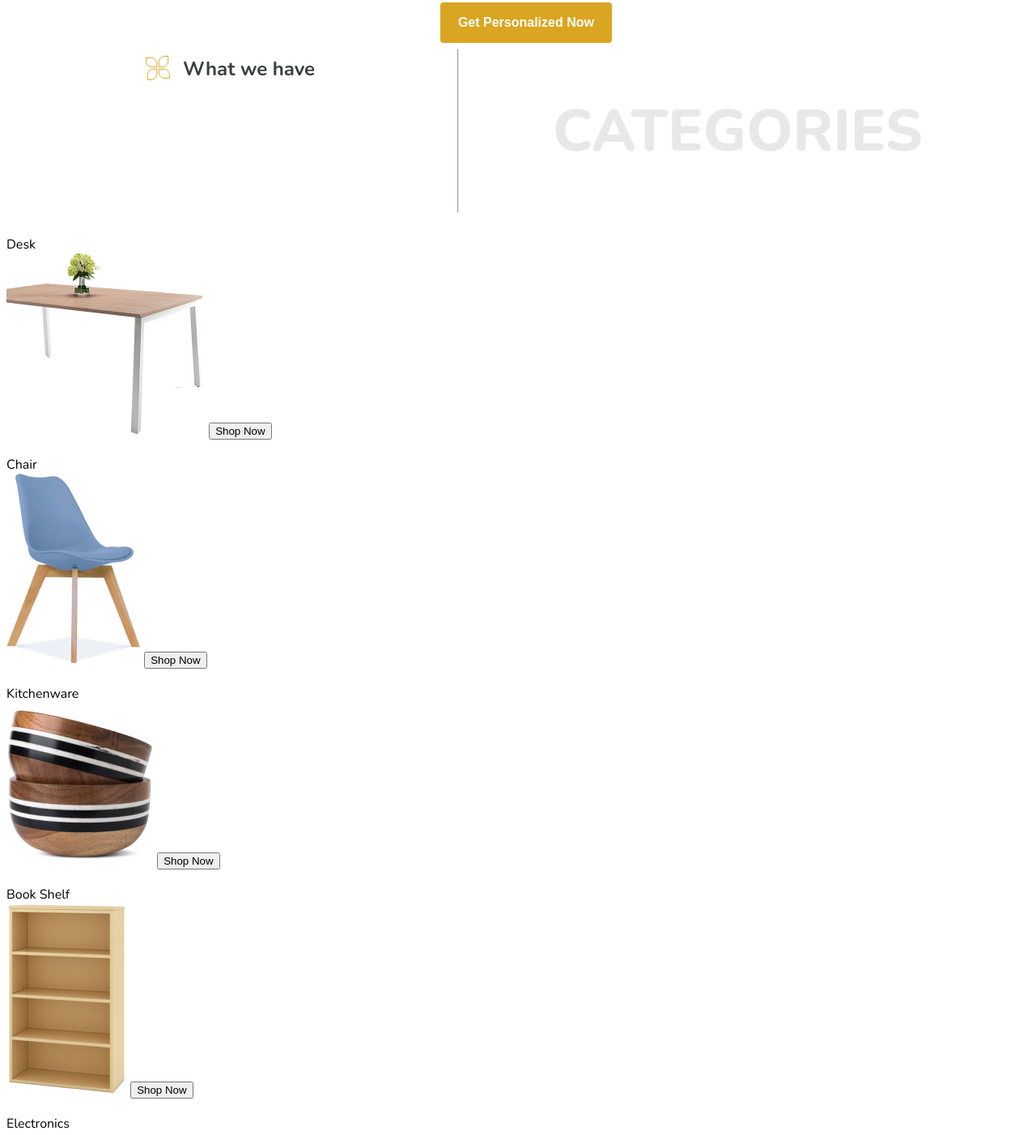
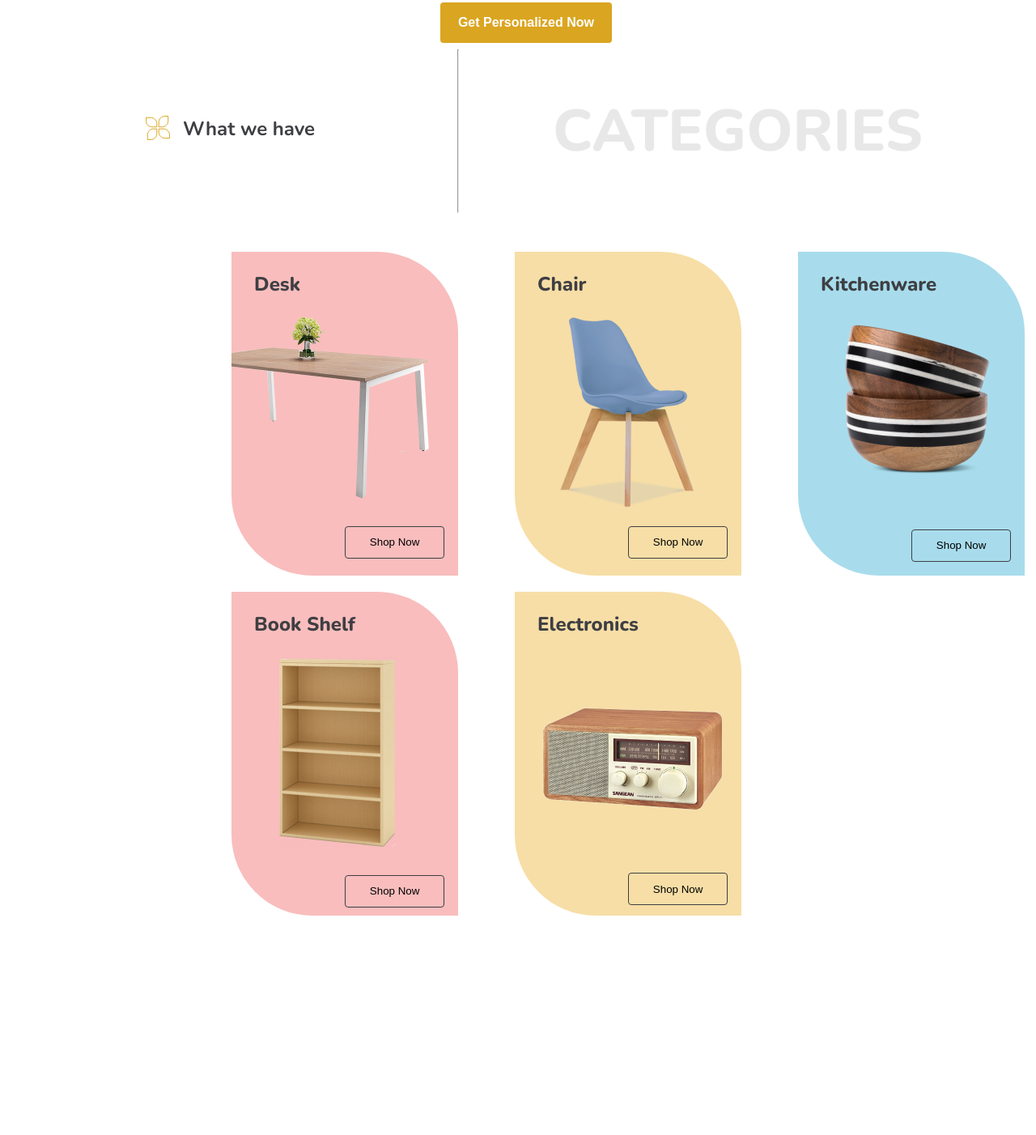
Before and after one commit to GogolNichita/Template, a plain HTML site: page HTML + CSS Template/index.html in a window 1280 px wide. Shown: the part 2221-3623 px from the top of the page at 81% size. After the commit the page ends 3360 px from the top, so only its background shows below. Drawn offline with nearby package versions, Linux system fonts and the light colour scheme.

Commit message:
Categories css

```diff
--- a/HTML + CSS Template/index.html
+++ b/HTML + CSS Template/index.html
@@ -104,31 +104,33 @@
             <hr>
             <h2>CATEGORIES</h2>
         </header>
+    <div id="structure">
         <div id="Desk">
-            <div>Desk</div>
+            <p>Desk</p>
             <img src="img/Table1.png" alt="">
             <button>Shop Now</button>
         </div>
         <div id="Chair">
-            <div>Chair</div>
+            <p>Chair</p>
             <img src="img/Chair.png" alt="">
             <button>Shop Now</button>
         </div>
         <div id="Kitchenware">
-            <div>Kitchenware</div>
+            <p>Kitchenware</p>
             <img src="img/Kitchenware.png" alt="">
             <button>Shop Now</button>
         </div>
         <div id="BookShelf">
-            <div>Book Shelf</div>
+            <p>Book Shelf</p>
             <img src="img/BookShelf.png" alt="">
             <button>Shop Now</button>
         </div>
         <div id="Electronics">
-            <div>Electronics</div>
+            <p>Electronics</p>
             <img src="img/Electronics.png" alt="">
             <button>Shop Now</button>
         </div>
+    </div>
     </section>
 </body>
 </html>
--- a/HTML + CSS Template/style.css
+++ b/HTML + CSS Template/style.css
@@ -222,3 +222,175 @@ section article img{
     color: #FFFFFF;
     border: none;
 }
+
+#Categories figure{
+    margin-top: 9%;
+}
+
+#structure{
+    display: grid;
+    grid-template-columns: repeat(3,350px);
+    margin-left: 22%;
+}
+
+#Desk{
+    width: 280px;
+    height: 400px;
+    left: 0px;
+    top: 0px;
+    background: #F9BDBD;
+    border: none;
+    border-bottom-left-radius: 100px;
+    border-top-right-radius: 100px;
+}
+
+#Desk p{
+    font-weight: 800;
+    font-size: 24px;
+    line-height: 33px;
+    color: #3E3F43;
+    padding-left: 10%;
+}
+
+#Desk button{
+    background: #F9BDBD;
+    border: 1px solid #3E3F43;
+    border-radius: 4px;
+    width: 123px;
+    height: 40px;
+    margin-left: 50%;
+    margin-top: 10%;
+}
+
+#Chair{
+    width: 280px;
+    height: 400px;
+    left: 336px;
+    top: 0px;
+    background: #F7DEA6;
+    border: none;
+    border-bottom-left-radius: 100px;
+    border-top-right-radius: 100px;
+}
+
+#Chair p{
+    font-weight: 800;
+    font-size: 24px;
+    line-height: 33px;
+    color: #3E3F43;
+    padding-left: 10%;
+}
+
+#Chair img{
+    padding-left: 20%;
+}
+
+#Chair button{
+    background: #F7DEA6;
+    border: 1px solid #3E3F43;
+    border-radius: 4px;
+    width: 123px;
+    height: 40px;
+    margin-left: 50%;
+    margin-top: 6%;
+}
+
+#Kitchenware{
+    width: 280px;
+    height: 400px;
+    left: 672px;
+    top: 0px;
+    background: #A8DCEC;
+    border: none;
+    border-bottom-left-radius: 100px;
+    border-top-right-radius: 100px;
+}
+
+#Kitchenware p{
+    font-weight: 800;
+    font-size: 24px;
+    line-height: 33px;
+    color: #3E3F43;
+    padding-left: 10%;
+}
+
+#Kitchenware img{
+    padding-left: 20%;
+}
+
+#Kitchenware button{
+    background: #A8DCEC;
+    border: 1px solid #3E3F43;
+    border-radius: 4px;
+    width: 123px;
+    height: 40px;
+    margin-left: 50%;
+    margin-top: 20%;
+}
+
+#BookShelf{
+    width: 280px;
+    height: 400px;
+    left: 0px;
+    top: 0px;
+    background: #F9BDBD;
+    border: none;
+    border-bottom-left-radius: 100px;
+    border-top-right-radius: 100px;
+}
+
+#BookShelf p{
+    font-weight: 800;
+    font-size: 24px;
+    line-height: 33px;
+    color: #3E3F43;
+    padding-left: 10%;
+}
+
+#BookShelf img{
+    padding-left: 20%;
+}
+
+#BookShelf button{
+    background: #F9BDBD;
+    border: 1px solid #3E3F43;
+    border-radius: 4px;
+    width: 123px;
+    height: 40px;
+    margin-left: 50%;
+    margin-top: 10%;
+}
+
+#Electronics{
+    width: 280px;
+    height: 400px;
+    left: 336px;
+    top: 0px;
+    background: #F7DEA6;
+    border: none;
+    border-bottom-left-radius: 100px;
+    border-top-right-radius: 100px;
+}
+
+#Electronics p{
+    font-weight: 800;
+    font-size: 24px;
+    line-height: 33px;
+    color: #3E3F43;
+    padding-left: 10%;
+}
+
+#Electronics img{
+    padding-left: 10%;
+    padding-top: 20%;
+}
+
+#Electronics button{
+    background: #F7DEA6;
+    border: 1px solid #3E3F43;
+    border-radius: 4px;
+    width: 123px;
+    height: 40px;
+    margin-left: 50%;
+    margin-top: 23%;
+}
```
